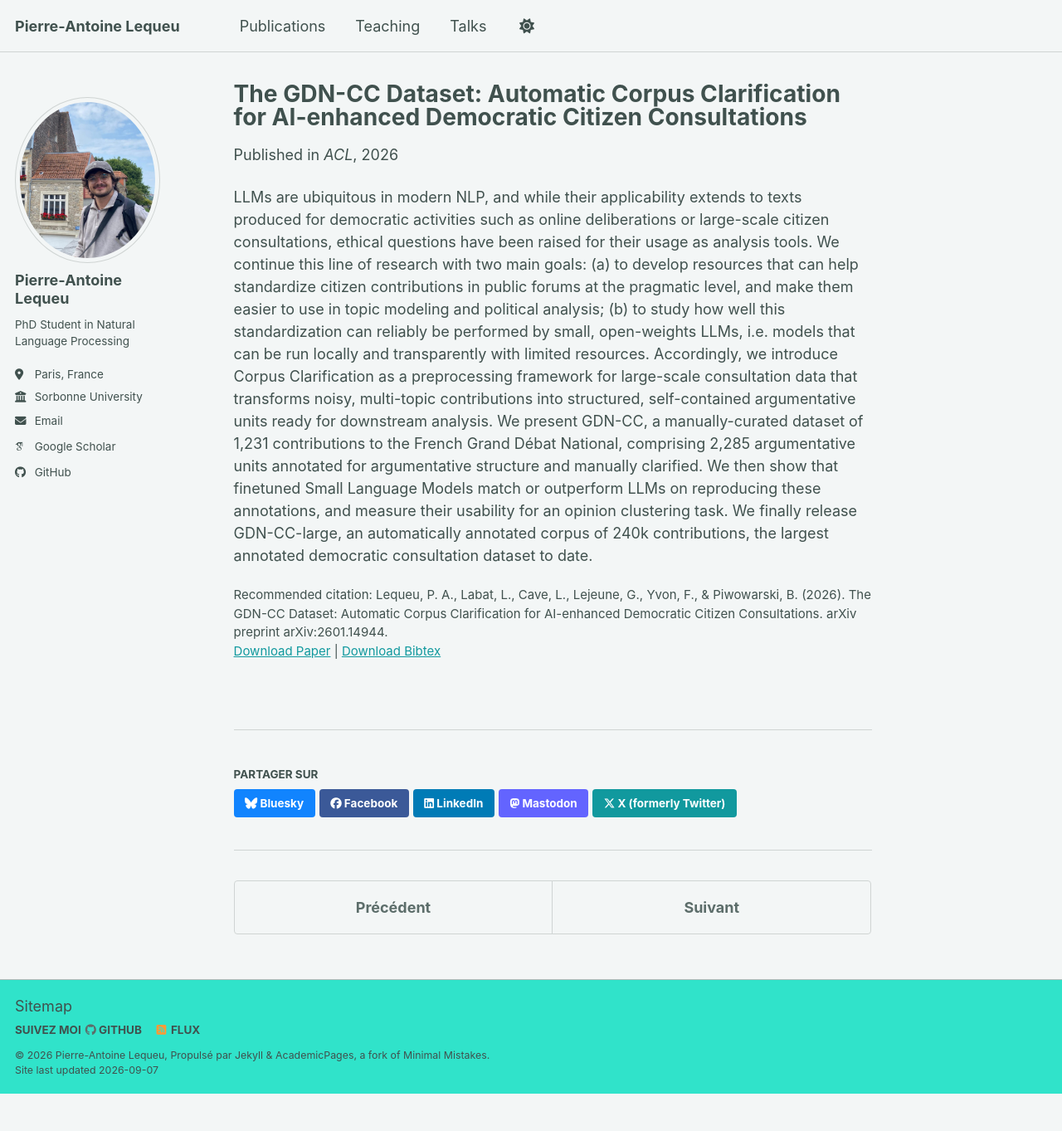
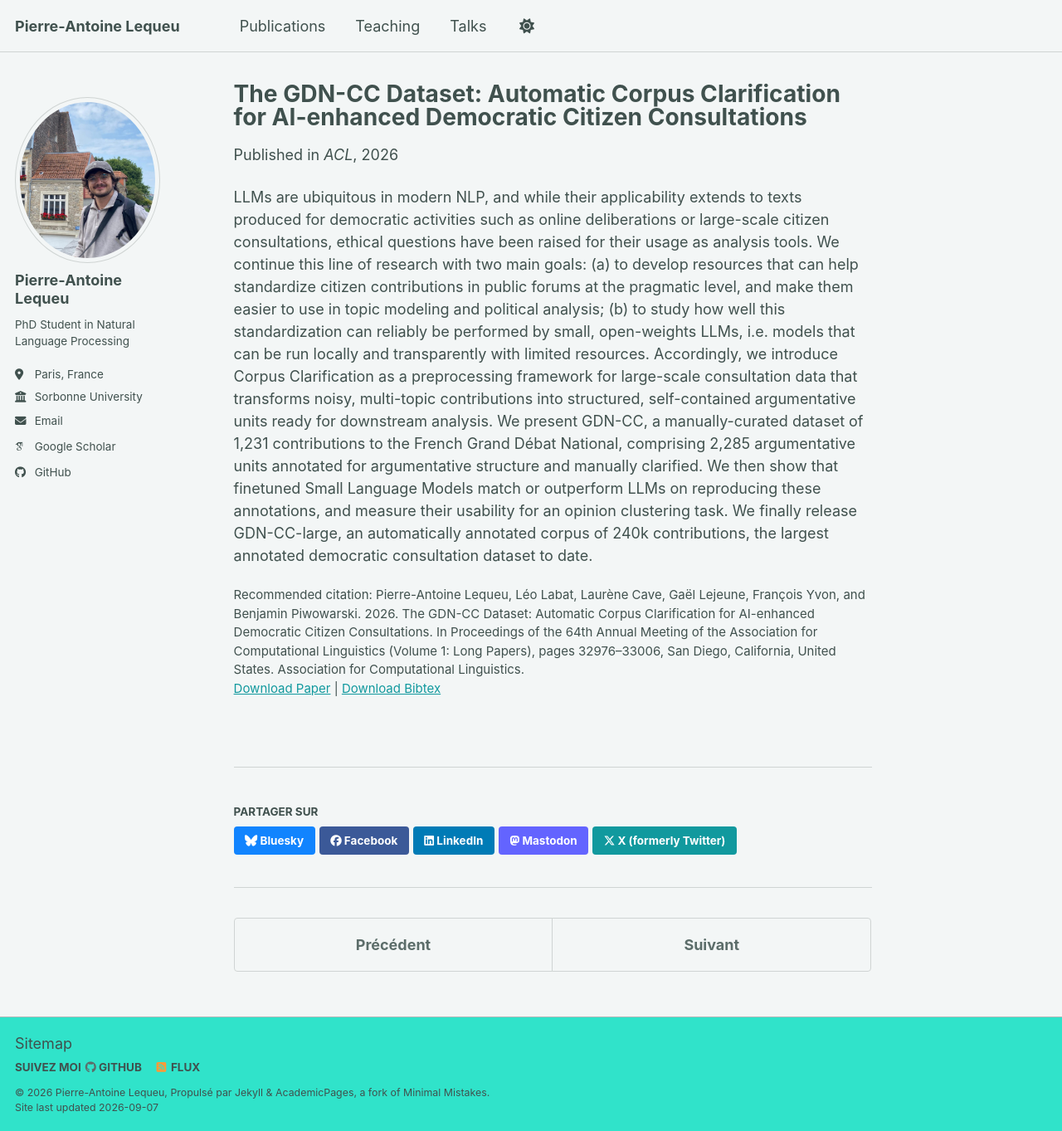
Before and after one commit to PALequeu/palequeu.github.io, a Jekyll site: the page built from _publications/GDNCC.md, in a window 1280 px wide and 1363 px high. Shown: the whole window at 83% size. Built offline with Jekyll 4.4.1, drawn with Linux system fonts in a browser that asks for light colours; some web fonts are replaced; a script bundle is joined from its source files by our own code; library files that are not in the unit come from our copies.

```diff
--- a/_publications/GDNCC.md
+++ b/_publications/GDNCC.md
@@ -3,12 +3,12 @@ title: "The GDN-CC Dataset: Automatic Corpus Clarification for AI-enhanced Democ
 collection: publications
 category: conferences
 permalink: /publication/GDNCC
-excerpt: "[Preprint](https://arxiv.org/abs/2601.14944) - We introduce Corpus Clarification, a preprocessing framework of citizens consultation data which allow for ethical downstream analysis. We share a manually-annotated dataset based on the 2019 French consultation 'Grand Débat National', and a large automatically annotated dataset using SLMs finetuned for the task."
+excerpt: "[Paper](https://aclanthology.org/2026.acl-long.1523/) - We introduce Corpus Clarification, a preprocessing framework of citizens consultation data which allow for ethical downstream analysis. We share a manually-annotated dataset based on the 2019 French consultation 'Grand Débat National', and a large automatically annotated dataset using SLMs finetuned for the task."
 date: 2026-07-07
 venue: 'ACL'
 slidesurl: #'https://palequeu.github.io/files/slides1.pdf'
 paperurl: 'https://palequeu.github.io/files/GDN-CC.pdf'
 bibtexurl: 'https://palequeu.github.io/files/GDN-CC.bib'
-citation: 'Lequeu, P. A., Labat, L., Cave, L., Lejeune, G., Yvon, F., & Piwowarski, B. (2026). The GDN-CC Dataset: Automatic Corpus Clarification for AI-enhanced Democratic Citizen Consultations. arXiv preprint arXiv:2601.14944.'
+citation: 'Pierre-Antoine Lequeu, Léo Labat, Laurène Cave, Gaël Lejeune, François Yvon, and Benjamin Piwowarski. 2026. The GDN-CC Dataset: Automatic Corpus Clarification for AI-enhanced Democratic Citizen Consultations. In Proceedings of the 64th Annual Meeting of the Association for Computational Linguistics (Volume 1: Long Papers), pages 32976–33006, San Diego, California, United States. Association for Computational Linguistics.'
 ---
 LLMs are ubiquitous in modern NLP, and while their applicability extends to texts produced for democratic activities such as online deliberations or large-scale citizen consultations, ethical questions have been raised for their usage as analysis tools. We continue this line of research with two main goals: (a) to develop resources that can help standardize citizen contributions in public forums at the pragmatic level, and make them easier to use in topic modeling and political analysis; (b) to study how well this standardization can reliably be performed by small, open-weights LLMs, i.e. models that can be run locally and transparently with limited resources. Accordingly, we introduce Corpus Clarification as a preprocessing framework for large-scale consultation data that transforms noisy, multi-topic contributions into structured, self-contained argumentative units ready for downstream analysis. We present GDN-CC, a manually-curated dataset of 1,231 contributions to the French Grand Débat National, comprising 2,285 argumentative units annotated for argumentative structure and manually clarified. We then show that finetuned Small Language Models match or outperform LLMs on reproducing these annotations, and measure their usability for an opinion clustering task. We finally release GDN-CC-large, an automatically annotated corpus of 240k contributions, the largest annotated democratic consultation dataset to date.
```
Also changed, not shown: _publications/give_it_space.md (added, +14 -0 lines), _talks/MLIA_seminar.md (added, +11 -0 lines), _talks/parliview.md (renamed from _talks/2012-03-01-talk-1.md), 1 other file.
